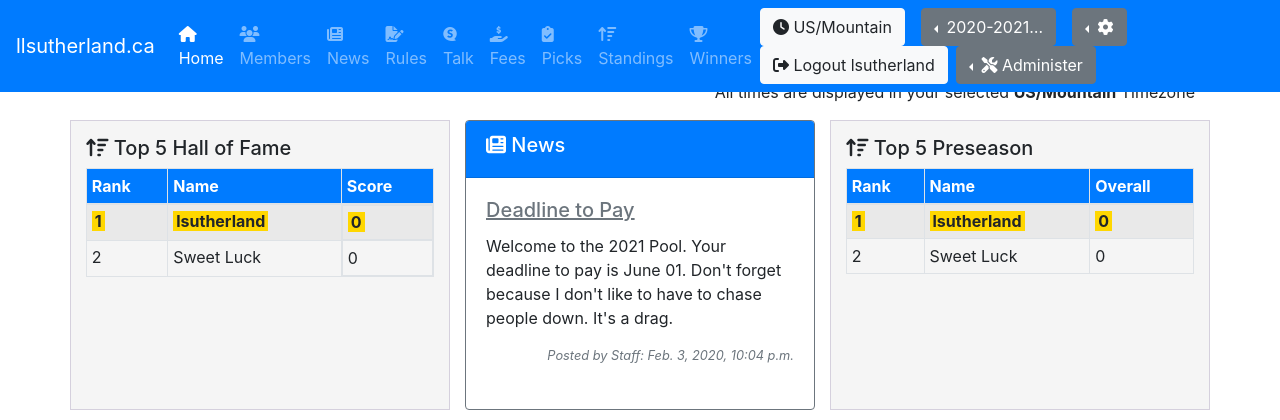
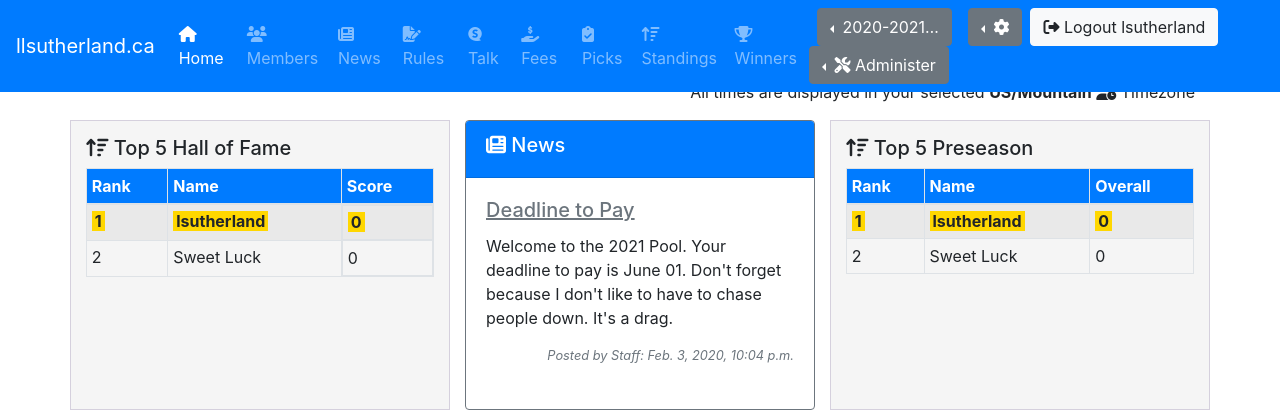
Before and after one commit to casidos/pool, a Django app: page /home/ in a window 1280 px wide. Shown: the top 420 px of the page. Run offline with Django 3.2, Linux system fonts and the light colour scheme; a user stored in the database is signed in; data comes from the database, SQL or seed files in the repository; both versions use the stored data as it was after the commit; some libraries are stand-ins or nearby versions.

Commit message:
removed timezone from nav bar

```diff
--- a/pool/templates/home/home.html
+++ b/pool/templates/home/home.html
@@ -3,7 +3,7 @@
 {% load tz %}
 {% block body %}
 
-  <p class="text-right">All times are displayed in your selected <strong>{{request.session.django_timezone}}</strong> Timezone</p>
+  <p class="text-right">All times are displayed in your selected <strong>{{request.session.django_timezone}}</strong> <i class="fas fa-user-clock"></i> Timezone</p>
 
   {% include "home/alerts.html" %}
 
--- a/pool/templates/nav/no-fav-team.html
+++ b/pool/templates/nav/no-fav-team.html
@@ -34,7 +34,7 @@
                 </li>
             </ul>
             <form class="form-inline mt-2 mt-md-0">
-                <a class="btn btn-light mr-2 my-2 my-sm-0" href=""><i class="fas fa-clock"></i> {{request.session.django_timezone}}</a>
+                {% comment %} <a class="btn btn-light mr-2 my-2 my-sm-0" href=""><i class="fas fa-clock"></i> {{request.session.django_timezone}}</a> {% endcomment %}
                 <div class="dropdown dropleft pl-2 pr-2">
                 {% if current_season %}
                     <a class="btn btn-secondary dropdown-toggle" href="#" role="button" id="dropdownSeason" data-toggle="dropdown" aria-haspopup="true" aria-expanded="false">
```
Also changed, not shown: db.sqlite3.
